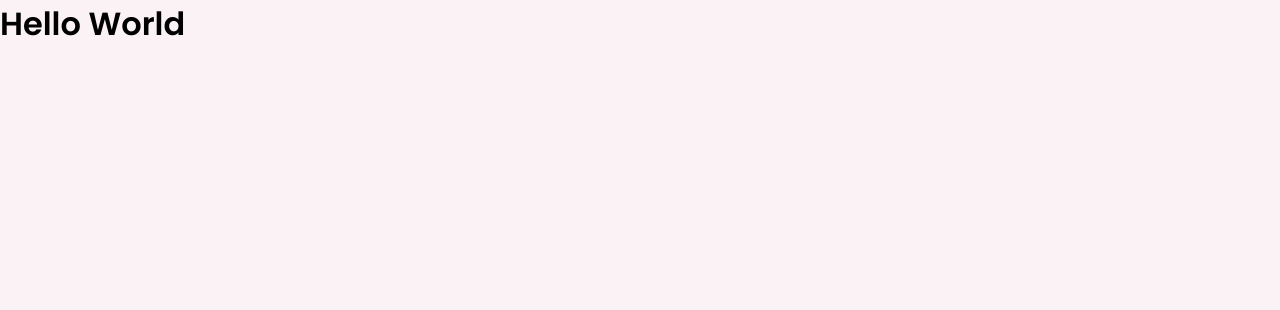
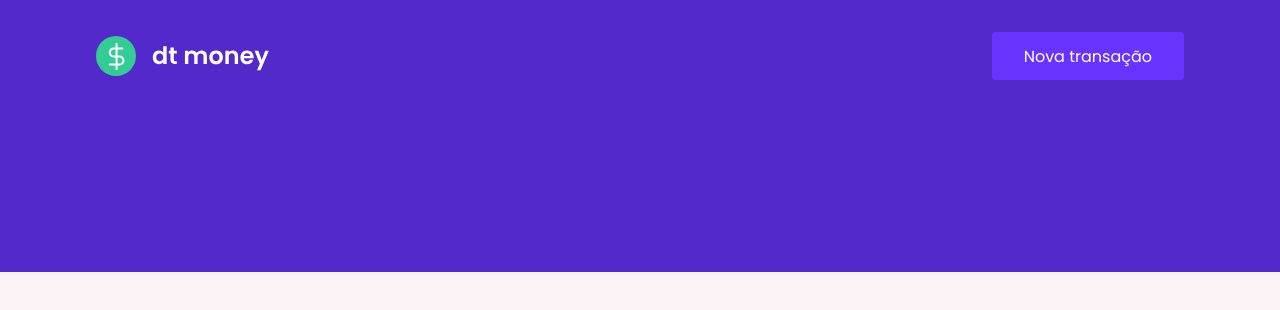
Before and after one commit to dominguetigs/ignite-reactjs-dtmoney, a React (Create React App) app: page / in a window 1280 px wide. Shown: the top 310 px of the page. Built offline with nearby package versions, Linux system fonts and the light colour scheme.

Commit message:
feat: create header component.

```diff
--- a/src/App.tsx
+++ b/src/App.tsx
@@ -1,10 +1,12 @@
 import { GlobalStyle } from './styles/global';
+
+import { Header } from './components/Header';
 
 export function App() {
   return (
-    <div className="App">
-      <h1>Hello World</h1>
+    <>
+      <Header />
       <GlobalStyle />
-    </div>
+    </>
   );
 }
--- /dev/null
+++ b/src/components/Header/index.tsx
@@ -0,0 +1,14 @@
+import logoImg from '../../assets/logo.svg';
+
+import { Container, Content } from './styles';
+
+export function Header() {
+  return (
+    <Container>
+      <Content>
+        <img src={logoImg} alt="dt money" />
+        <button type="button">Nova transação</button>
+      </Content>
+    </Container>
+  );
+}
--- /dev/null
+++ b/src/components/Header/styles.ts
@@ -0,0 +1,31 @@
+import styled from 'styled-components';
+
+export const Container = styled.header`
+  background: var(--blue);
+`;
+
+export const Content = styled.div`
+  max-width: 1120px;
+  margin: 0 auto;
+  padding: 2rem 1rem 12rem;
+
+  display: flex;
+  align-items: center;
+  justify-content: space-between;
+
+  button {
+    font-size: 1rem;
+    color: #ffffff;
+    background: var(--blue-light);
+    border: 0;
+    padding: 0 2rem;
+    border-radius: 0.25rem;
+    height: 3rem;
+
+    transition: filter 0.2s;
+
+    &:hover {
+      filter: brightness(0.9);
+    }
+  }
+`;
```
